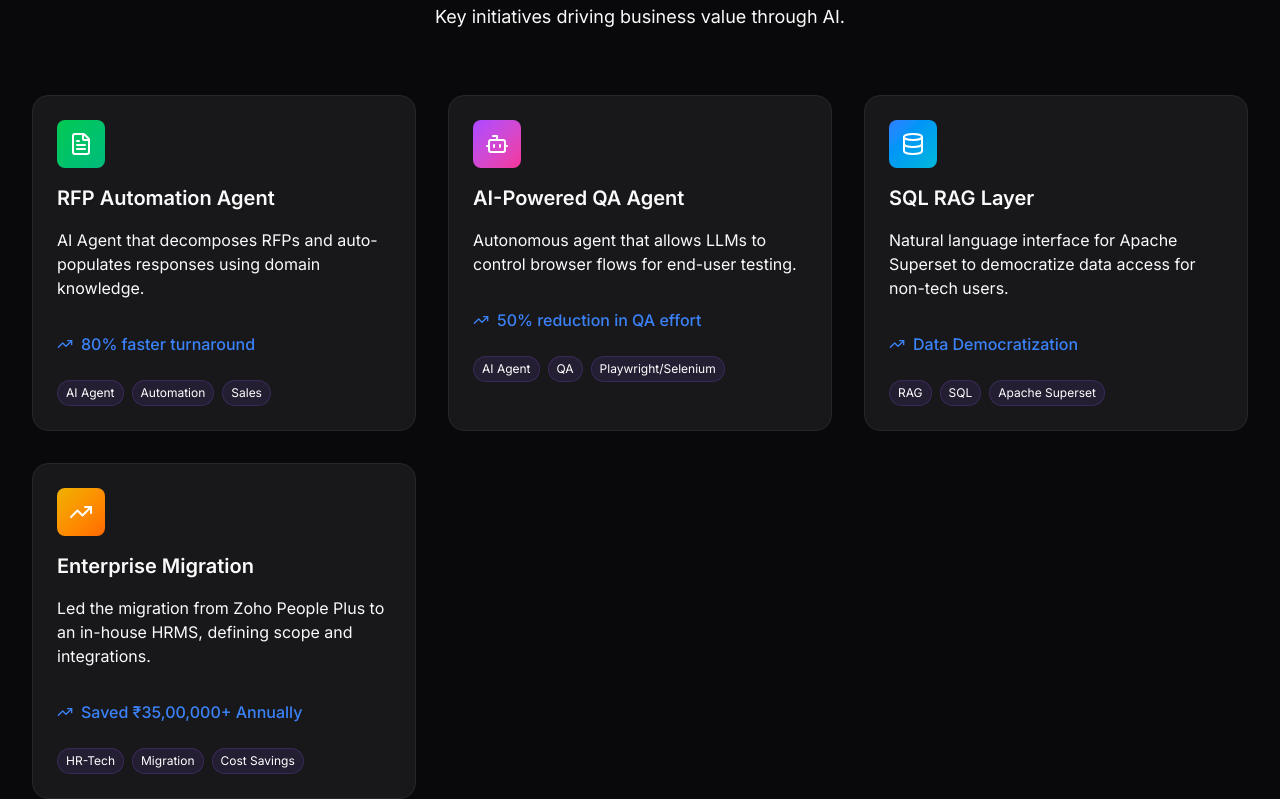
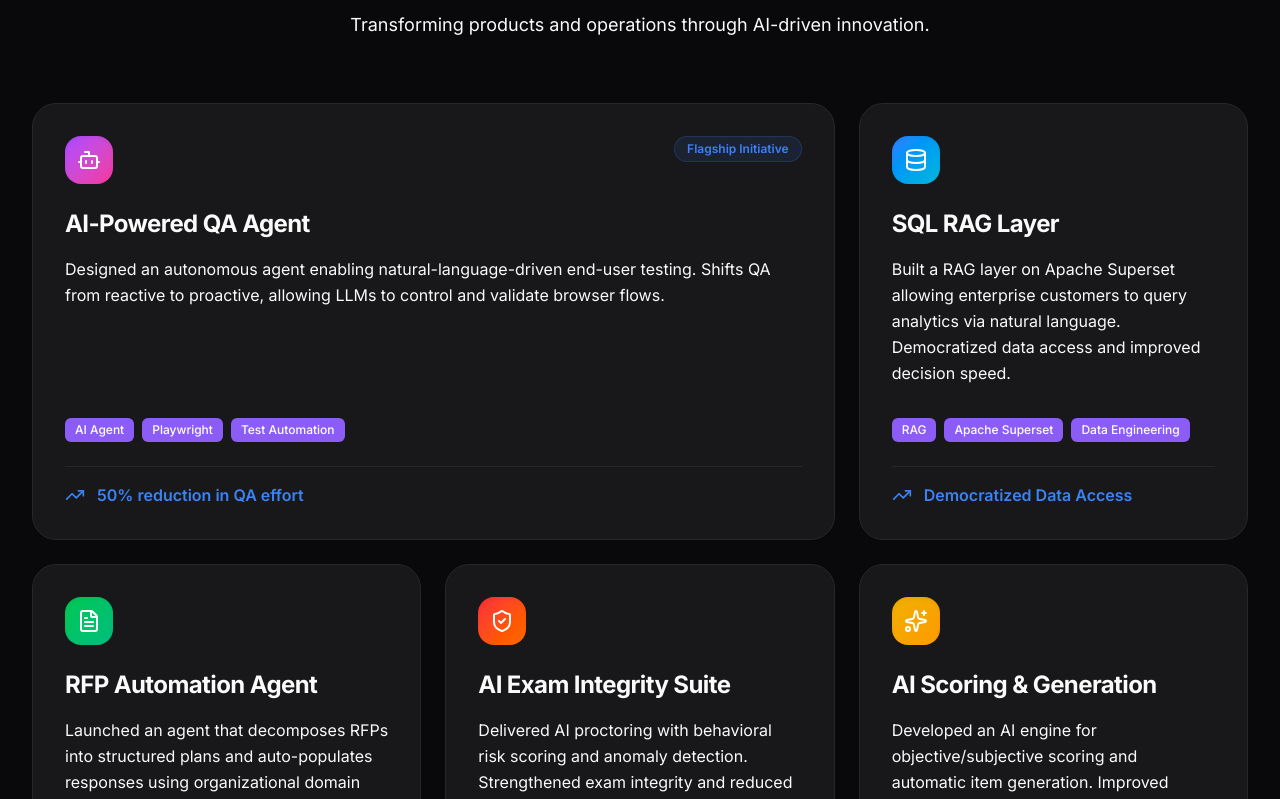
Before and after one commit to A11jay/website, a Next.js app: page / in a window 1280 px wide. Shown: the part 2101-2900 px from the top of the page. Built offline with nearby package versions, Linux system fonts and the light colour scheme.

Commit message:
content: Redo Impact Gallery with detailed Product Initiatives

```diff
--- a/components/ImpactGallery.tsx
+++ b/components/ImpactGallery.tsx
@@ -1,52 +1,76 @@
 'use client';
 
 import { motion } from 'framer-motion';
-import { Database, Bot, FileText, TrendingUp, Clock } from 'lucide-react';
+import { Database, Bot, FileText, TrendingUp, ShieldCheck, Sparkles } from 'lucide-react';
 
 const projects = [
     {
+        title: 'AI-Powered QA Agent',
+        description: 'Designed an autonomous agent enabling natural-language-driven end-user testing. Shifts QA from reactive to proactive, allowing LLMs to control and validate browser flows.',
+        tags: ['AI Agent', 'Playwright', 'Test Automation'],
+        metric: '50% reduction in QA effort',
+        icon: Bot,
+        color: 'from-purple-500 to-pink-500',
+        featured: true
+    },
+    {
+        title: 'SQL RAG Layer',
+        description: 'Built a RAG layer on Apache Superset allowing enterprise customers to query analytics via natural language. Democratized data access and improved decision speed.',
+        tags: ['RAG', 'Apache Superset', 'Data Engineering'],
+        metric: 'Democratized Data Access',
+        icon: Database,
+        color: 'from-blue-500 to-cyan-500',
+        featured: false
+    },
+    {
         title: 'RFP Automation Agent',
-        description: 'AI Agent that decomposes RFPs and auto-populates responses using domain knowledge.',
-        tags: ['AI Agent', 'Automation', 'Sales'],
+        description: 'Launched an agent that decomposes RFPs into structured plans and auto-populates responses using organizational domain knowledge, accelerating deal cycles.',
+        tags: ['Sales AI', 'Automation', 'NLP'],
         metric: '80% faster turnaround',
         icon: FileText,
         color: 'from-green-500 to-emerald-500',
+        featured: false
     },
     {
-        title: 'AI-Powered QA Agent',
-        description: 'Autonomous agent that allows LLMs to control browser flows for end-user testing.',
-        tags: ['AI Agent', 'QA', 'Playwright/Selenium'],
-        metric: '50% reduction in QA effort',
-        icon: Bot,
-        color: 'from-purple-500 to-pink-500',
+        title: 'AI Exam Integrity Suite',
+        description: 'Delivered AI proctoring with behavioral risk scoring and anomaly detection. Strengthened exam integrity and reduced manual proctoring workload.',
+        tags: ['Computer Vision', 'Anomaly Detection', 'EdTech'],
+        metric: 'Enhanced Exam Integrity',
+        icon: ShieldCheck,
+        color: 'from-red-500 to-orange-500',
+        featured: false
     },
     {
-        title: 'SQL RAG Layer',
-        description: 'Natural language interface for Apache Superset to democratize data access for non-tech users.',
-        tags: ['RAG', 'SQL', 'Apache Superset'],
-        metric: 'Data Democratization',
-        icon: Database,
-        color: 'from-blue-500 to-cyan-500',
+        title: 'AI Scoring & Generation',
+        description: 'Developed an AI engine for objective/subjective scoring and automatic item generation. Improved accuracy and reduced content creation time.',
+        tags: ['GenAI', 'Assessment', 'Scoring Engine'],
+        metric: 'Automated Content & Grading',
+        icon: Sparkles,
+        color: 'from-yellow-500 to-amber-500',
+        featured: false
     },
     {
-        title: 'Enterprise Migration',
-        description: 'Led the migration from Zoho People Plus to an in-house HRMS, defining scope and integrations.',
-        tags: ['HR-Tech', 'Migration', 'Cost Savings'],
-        metric: 'Saved ₹35,00,000+ Annually',
+        title: 'Enterprise HRMS Migration',
+        description: 'Led the strategic migration from Zoho People Plus to an in-house HRMS, defining scope, integrations, and rollout execution for global operations.',
+        tags: ['Digital Transformation', 'HR-Tech', 'Migration'],
+        metric: 'Saved ₹35L+ Annually',
         icon: TrendingUp,
-        color: 'from-yellow-500 to-orange-500',
+        color: 'from-indigo-500 to-violet-500',
+        featured: false
     },
 ];
 
 export default function ImpactGallery() {
     return (
         <section id="impact" className="py-24 px-4 sm:px-6 lg:px-8 max-w-7xl mx-auto">
-            <div className="text-center mb-16">
-                <h2 className="text-3xl font-bold tracking-tight sm:text-4xl mb-4">AI Impact Gallery</h2>
-                <p className="text-muted-foreground text-lg">Key initiatives driving business value through AI.</p>
+            <div className="text-center mb-16 space-y-4">
+                <h2 className="text-3xl font-bold tracking-tight sm:text-5xl">AI Impact Gallery</h2>
+                <p className="text-muted-foreground text-lg max-w-2xl mx-auto">
+                    Transforming products and operations through AI-driven innovation.
+                </p>
             </div>
 
-            <div className="grid grid-cols-1 md:grid-cols-2 lg:grid-cols-3 gap-8">
+            <div className="grid grid-cols-1 md:grid-cols-2 lg:grid-cols-3 gap-6">
                 {projects.map((project, index) => (
                     <motion.div
                         key={project.title}
@@ -54,29 +78,41 @@ export default function ImpactGallery() {
                         whileInView={{ opacity: 1, y: 0 }}
                         transition={{ delay: index * 0.1, duration: 0.5 }}
                         viewport={{ once: true }}
-                        className="group relative overflow-hidden rounded-2xl border border-border bg-card hover:border-primary/50 transition-colors duration-300"
+                        className={`group relative flex flex-col justify-between overflow-hidden rounded-3xl border border-border bg-card p-8 hover:shadow-xl transition-all duration-300 hover:scale-[1.02] ${project.featured ? 'md:col-span-2 lg:col-span-2' : ''}`}
                     >
-                        <div className={`absolute inset-0 opacity-0 group-hover:opacity-10 bg-gradient-to-br ${project.color} transition-opacity duration-500`} />
+                        <div className={`absolute inset-0 opacity-0 group-hover:opacity-5 bg-gradient-to-br ${project.color} transition-opacity duration-500`} />
 
-                        <div className="p-6 space-y-4">
-                            <div className={`p-3 rounded-lg w-fit bg-gradient-to-br ${project.color} bg-opacity-10`}>
+                        {/* Header */}
+                        <div className="flex items-start justify-between mb-6">
+                            <div className={`p-3 rounded-2xl bg-gradient-to-br ${project.color} bg-opacity-10 shadow-inner`}>
                                 <project.icon className="h-6 w-6 text-white" />
                             </div>
+                            {project.featured && (
+                                <span className="text-xs font-semibold px-3 py-1 bg-primary/10 text-primary rounded-full border border-primary/20">
+                                    Flagship Initiative
+                                </span>
+                            )}
+                        </div>
 
-                            <h3 className="text-xl font-semibold">{project.title}</h3>
-                            <p className="text-muted-foreground">{project.description}</p>
+                        {/* Content */}
+                        <div className="space-y-4 mb-8">
+                            <h3 className="text-2xl font-bold tracking-tight">{project.title}</h3>
+                            <p className="text-muted-foreground leading-relaxed">{project.description}</p>
+                        </div>
 
-                            <div className="pt-4 flex items-center gap-2 text-primary font-medium">
-                                <TrendingUp className="h-4 w-4" />
-                                <span>{project.metric}</span>
-                            </div>
-
-                            <div className="flex flex-wrap gap-2 pt-2">
+                        {/* Footer */}
+                        <div className="mt-auto space-y-6">
+                            <div className="flex flex-wrap gap-2">
                                 {project.tags.map((tag) => (
-                                    <span key={tag} className="text-xs px-2 py-1 rounded-full bg-secondary/10 text-secondary-foreground border border-secondary/20">
+                                    <span key={tag} className="text-xs font-medium px-2.5 py-1 rounded-md bg-secondary text-secondary-foreground">
                                         {tag}
                                     </span>
                                 ))}
+                            </div>
+
+                            <div className="pt-4 border-t border-border flex items-center gap-3">
+                                <TrendingUp className="h-5 w-5 text-primary" />
+                                <span className="font-semibold text-primary">{project.metric}</span>
                             </div>
                         </div>
                     </motion.div>
```
